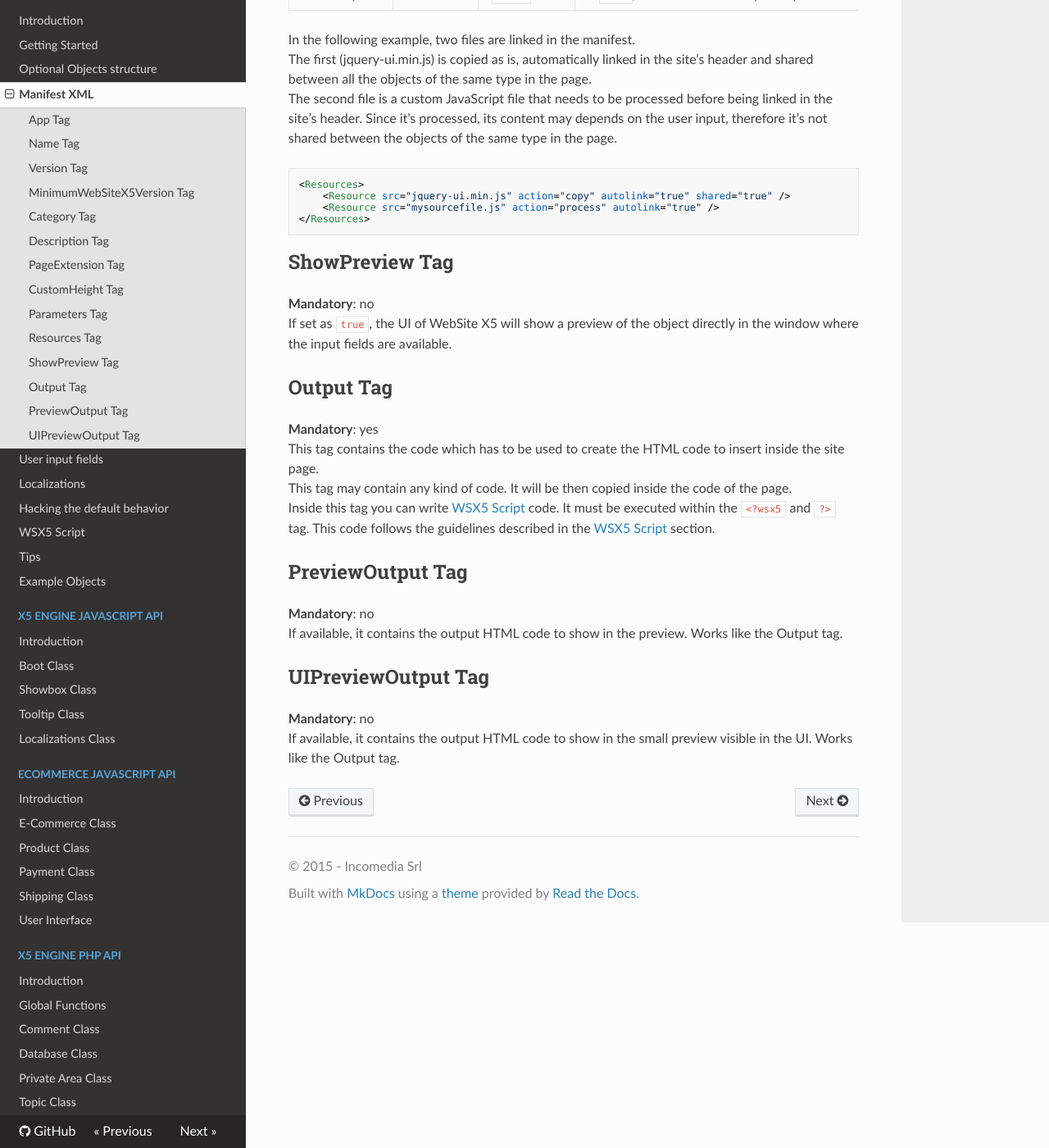
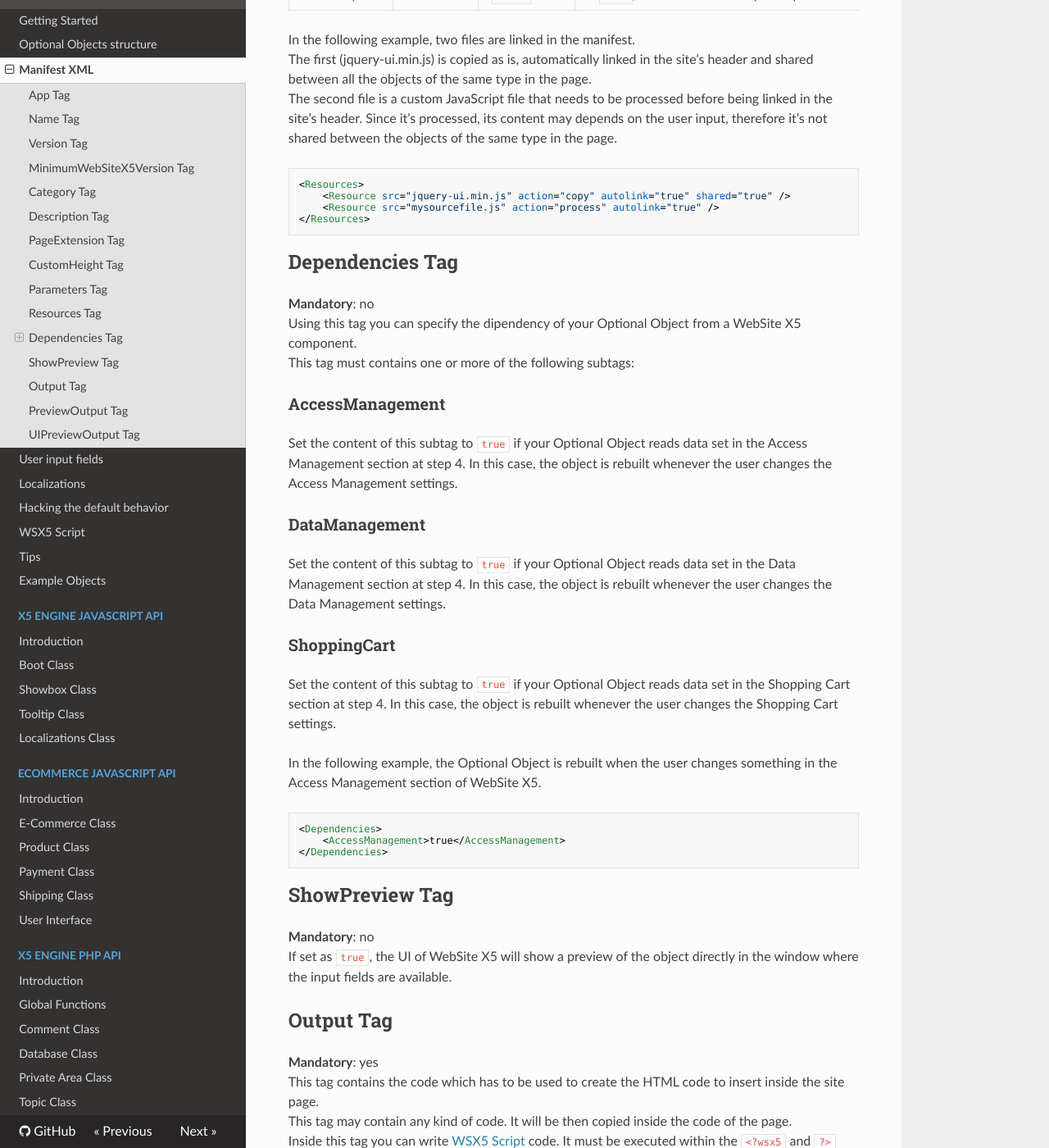
Before and after one commit to WebSiteX5/wsx5-developers-guide, an MkDocs documentation site: the page built from docs/optional-objects/manifest-xml.md, in a window 1280 px wide and 1400 px high, scrolled down 3268 px. Shown: the whole window at 82% size. Built offline with MkDocs 1.6.1, drawn with Linux system fonts in a browser that asks for light colours; nearby versions of some CDN libraries; old or Windows-style settings are respelled for this version of MkDocs.

Commit message:
Optional Object 'Dependencies' Tag
Documentation about how to use the 'Dependencies' tag.

````diff
--- a/docs/optional-objects/manifest-xml.md
+++ b/docs/optional-objects/manifest-xml.md
@@ -149,6 +149,27 @@ The second file is a custom JavaScript file that needs to be processed before be
 </Resources>
 ```
 
+## Dependencies Tag
+**Mandatory**: no
+Using this tag you can specify the dipendency of your Optional Object from a WebSite X5 component.
+This tag must contains one or more of the following subtags:
+
+### AccessManagement
+Set the content of this subtag to `true` if your Optional Object reads data set in the Access Management section at step 4. In this case, the object is rebuilt whenever the user changes the Access Management settings.
+
+### DataManagement
+Set the content of this subtag to `true` if your Optional Object reads data set in the Data Management section at step 4. In this case, the object is rebuilt whenever the user changes the Data Management settings.
+
+### ShoppingCart
+Set the content of this subtag to `true` if your Optional Object reads data set in the Shopping Cart section at step 4. In this case, the object is rebuilt whenever the user changes the Shopping Cart settings.
+
+In the following example, the Optional Object is rebuilt when the user changes something in the Access Management section of WebSite X5.
+```xml
+<Dependencies>
+	<AccessManagement>true</AccessManagement>
+</Dependencies>
+```
+
 ## ShowPreview Tag
 **Mandatory**: no
 If set as `true`, the UI of WebSite X5 will show a preview of the object directly in the window where the input fields are available.
````
